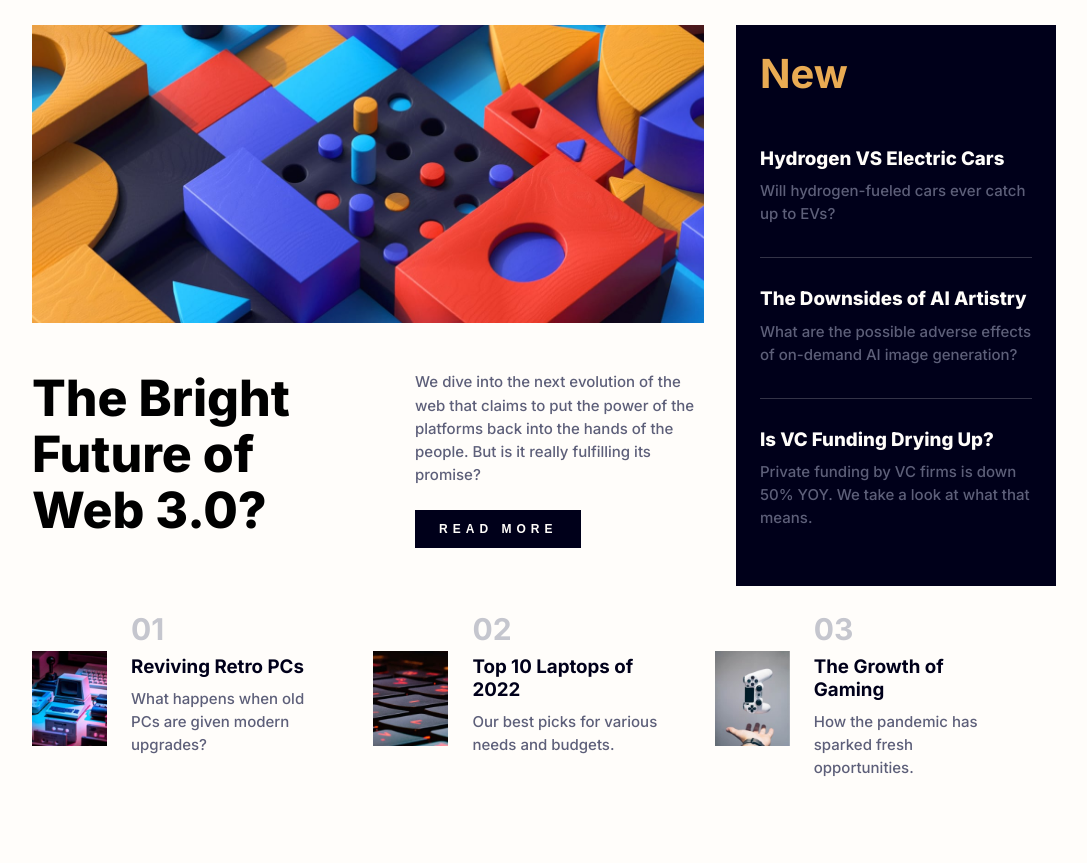
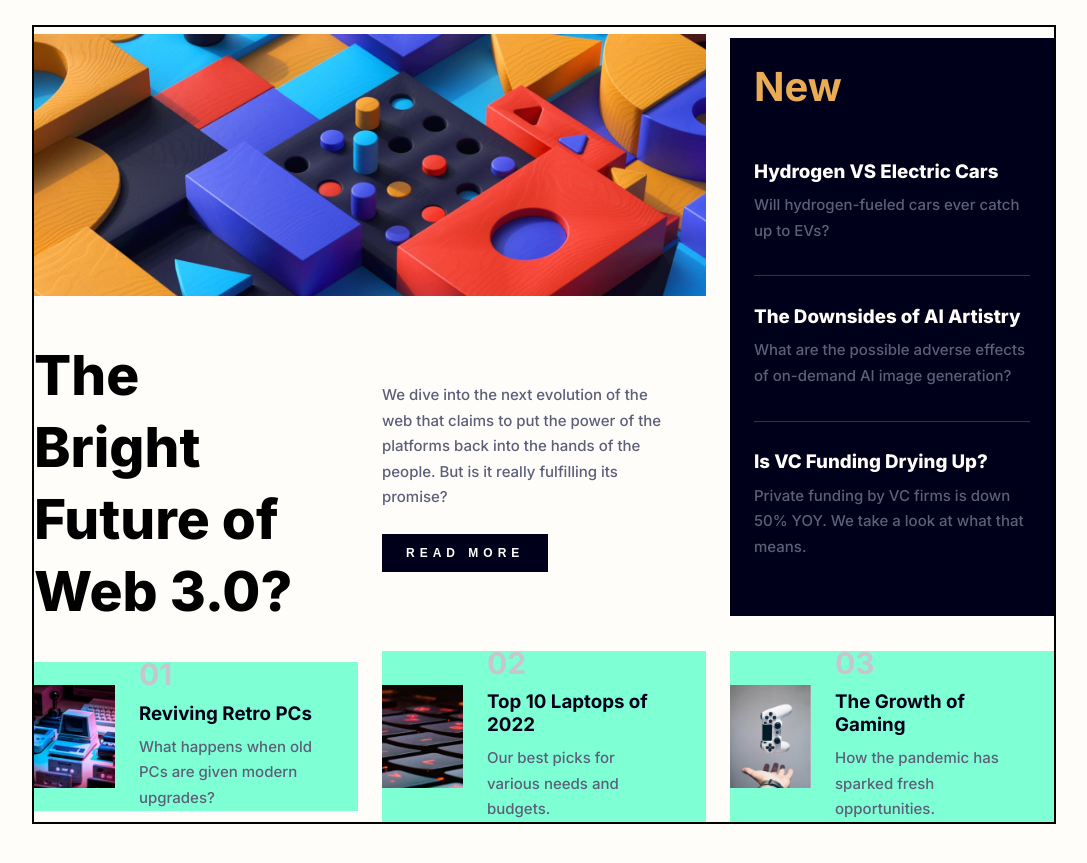
Before and after one commit to Mo-cabdi/new-page, a plain HTML site: page index.html in a window 1280 px wide. Shown: the part 111-974 px from the top of the page, without its empty margins (96-1183 px from the left). Before the commit the page ends 890 px from the top, so only its background shows below. Drawn offline with Linux system fonts and the light colour scheme.

Commit message:
Modified!

```diff
--- a/index.html
+++ b/index.html
@@ -33,8 +33,13 @@
 
   <img src="assets/images/image-web-3-desktop.jpg" alt="items hook-img" class="items-img hook-img">
 
+
   <div class="items-hook hook-info">
     <h1 id="hook-header">The Bright Future of Web 3.0?</h1>
+     </div>
+
+  <div class="items3">
+
     <div class="hook-text">
       <p>
     We dive into the next evolution of the web that claims to put the power of the platforms back into the hands of the people.
@@ -42,10 +47,11 @@
   </p>
   <button class="button">Read more</button>
     </div>
-
   </div>
 
-  <div class="items-side sidebar-news">
+
+  <div class="items-side sidebar">
+    <div class="sidebar-news">
       <h2 id="sidebar-header">New</h2>
 
       <div class="sidebar-text">
@@ -63,7 +69,9 @@
       <p>Private funding by VC firms is down 50% YOY. We take a look at what that means.</p>
        </div>
     </div>
-   <div class="items-news daily-news">
+
+    </div>
+   <div class="items-news items">
     <div class="news-content">
       <img src="assets/images/image-retro-pcs.jpg" alt="old-pc" class="news-img">
 
@@ -79,7 +87,13 @@
 
     </div>
 
-     <div class="news-content">
+
+
+
+    </div>
+
+    <div class="items6 items">
+       <div class="news-content">
         <img src="assets/images/image-top-laptops.jpg" alt="laptops" class="news-img">
 
 
@@ -92,8 +106,9 @@
         <p>Our best picks for various needs and budgets.</p>
       </div>
     </div>
-
-    <div class="news-content">
+    </div>
+    <div class="items7 items">
+      <div class="news-content">
       <img src="assets/images/image-gaming-growth.jpg" alt="gaming" class="news-img">
 
 
@@ -109,6 +124,8 @@
   </div>
 
   </div>
+</div>
+
 
 
     <!--<div class="attribution">
--- a/style/style.css
+++ b/style/style.css
@@ -31,7 +31,7 @@ p{
   font-size: var(--font-size);
   font-weight: 500;
   color: var(--Dark-greylishblue);
-  line-height: 2.9vh;
+  line-height: 3.2vh;
 
 }
 header, nav ul{
@@ -58,23 +58,24 @@ li:hover, li:focus{
   display: none;
 }
 .items{
-  /* background-color: aquamarine; */
+   background-color: aquamarine;
   /* border: 2px solid black; */
 }
 .container{
-  height: 80vh;
   display: grid;
+  place-items: center;
   grid-template-columns: repeat(3, minmax(100px, 1fr));
   grid-template-rows: repeat(3 1fr);
-  gap: 2em;
+  gap: 1.5em;
+  border: 2px solid black;
 }
-.items-img{
+/* .items-img{
 
   grid-column: 1 / 3;
-  /* grid-area: 1 / 1 / 4 / 4; */
+  grid-area: 1 / 1 / 4 / 4;
   width: 100%;
   height: 95%;
-  /* overflow: hidden; */
+  overflow: hidden;
 
 }
 
@@ -89,23 +90,33 @@ li:hover, li:focus{
 }
 .items-news{
   grid-area: 3 / 1 / 3 / -1;
+} */
+
+.items-img{
+  grid-column: 1 / 3;
+  width: 100%;
+  height: 95%;
+}
+.items-side {
+  grid-area: 1 / 3 / 3 / 3;
+  background-color: var(--thick-dark-blue);
 }
 
 .hook-info{
   display: flex;
   justify-content: space-between;
+  margin-top: -1em;
 }
 
 #hook-header{
-  width: 40%;
-  font-size: 50px;
+  width: 80%;
+  font-size: 55px;
   font-weight: 800;
-  line-height: 7vh;
-
-
+  line-height: 9vh;
+  margin-top: .5em;
 }
 .hook-text{
- width: 43%;
+ width: 90%;
 }
 .hook-text p{
   /* margin-top: .5em;
@@ -132,7 +143,7 @@ li:hover, li:focus{
   display: flex;
   flex-direction: column;
   gap: 10px;
-  background-color: var(--thick-dark-blue);
+
 }
 
 .sidebar-news h2{
@@ -199,7 +210,7 @@ span{
   margin-right: 4em;
 } */
 
-.daily-news {
+.items {
   display: flex;
   justify-content: space-evenly;
 }
@@ -237,7 +248,7 @@ span {
 }
 
 .news  {
-  width: 55%;
+  width: 57%;
   display: flex;
   flex-direction: column;
   gap: 9px;
@@ -245,7 +256,7 @@ span {
 }
 
 .news-img{
-  width: 22%;
+  width: 25%;
   height: 100%;
   object-fit: contain;
 }
```
